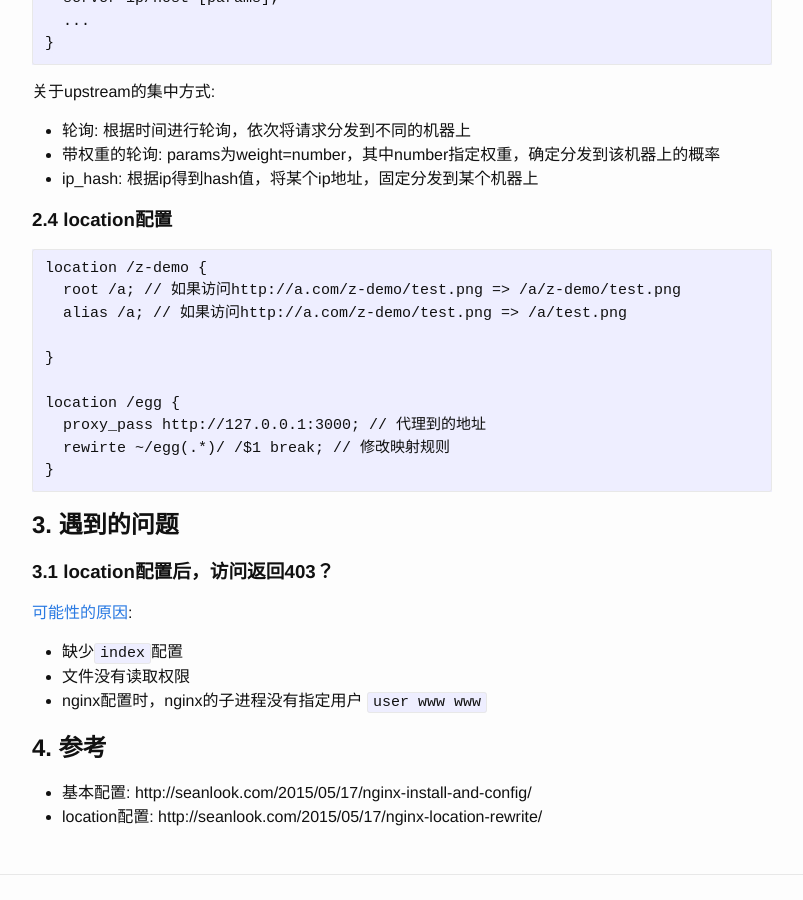
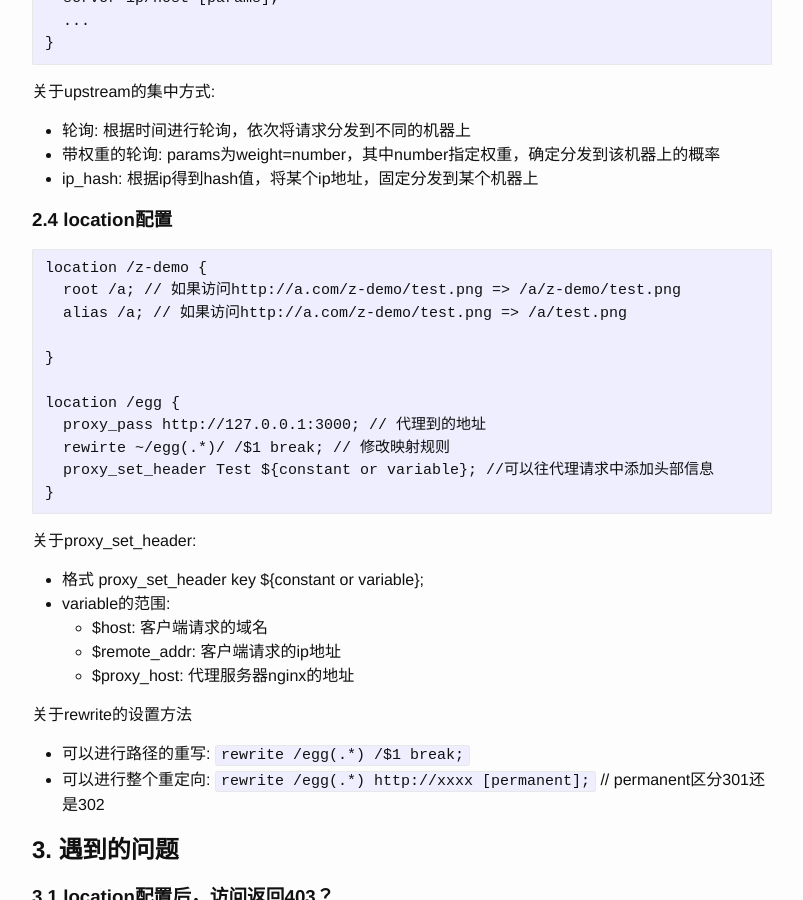
Before and after one commit to zhenhua-lee/zhenhua-lee.github.io, a Jekyll site: the page built from _posts/2017-10-12-nginx.md, in a window 1280 px wide and 900 px high, scrolled down 1481 px. Shown: the whole window, without its empty margins (238-1041 px from the left). Built offline with Jekyll 4.4.1, drawn with Linux system fonts in a browser that asks for light colours.

Commit message:
完善nginx

````diff
--- a/_posts/2017-10-12-nginx.md
+++ b/_posts/2017-10-12-nginx.md
@@ -96,8 +96,22 @@ location /z-demo {
 location /egg {
   proxy_pass http://127.0.0.1:3000; // 代理到的地址
   rewirte ~/egg(.*)/ /$1 break; // 修改映射规则
+  proxy_set_header Test ${constant or variable}; //可以往代理请求中添加头部信息
 }
 ```
+
+关于proxy_set_header:
+
+- 格式 proxy_set_header key ${constant or variable};
+- variable的范围:
+  - $host: 客户端请求的域名
+  - $remote_addr: 客户端请求的ip地址
+  - $proxy_host: 代理服务器nginx的地址
+
+关于rewrite的设置方法
+
+- 可以进行路径的重写: `rewrite /egg(.*) /$1 break;`
+- 可以进行整个重定向: `rewrite /egg(.*) http://xxxx [permanent];` // permanent区分301还是302
 
 
 ## 3. 遇到的问题
````
